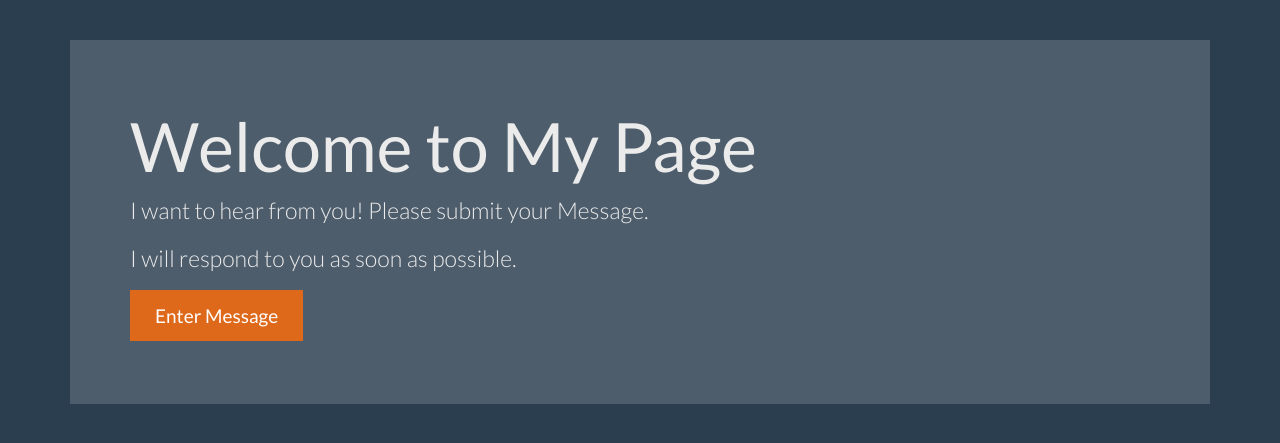
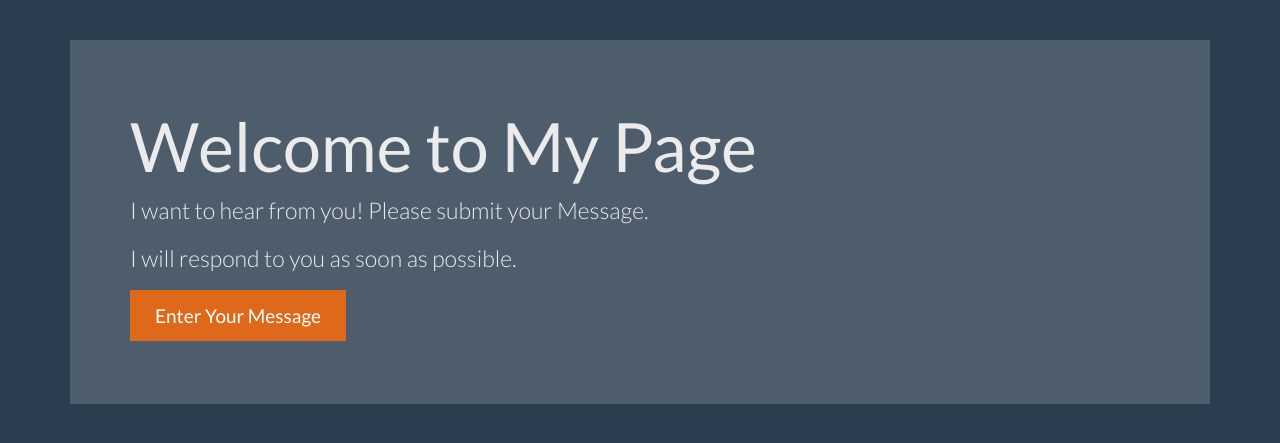
Before and after one commit to aralotibi/qandu_midterm, a Django app: page / in a window 1280 px wide. Shown: the part 40-483 px from the top of the page. Run offline with Django 3.2, Linux system fonts and the light colour scheme; some libraries are stand-ins or nearby versions.

```diff
--- a/templates/home.html
+++ b/templates/home.html
@@ -4,6 +4,6 @@
     <h1>Welcome to My Page</h1>
     <p>I want to hear from you! Please submit your Message.</p>
       <p>I will respond to you as soon as possible.</p>
-    <p><a href="{% url 'Message_create' %}" class="btn btn-lg btn-primary">Enter Message</a></p>
+    <p><a href="{% url 'Message_create' %}" class="btn btn-lg btn-primary">Enter Your Message</a></p>
 </div>
 {% endblock %}
```
